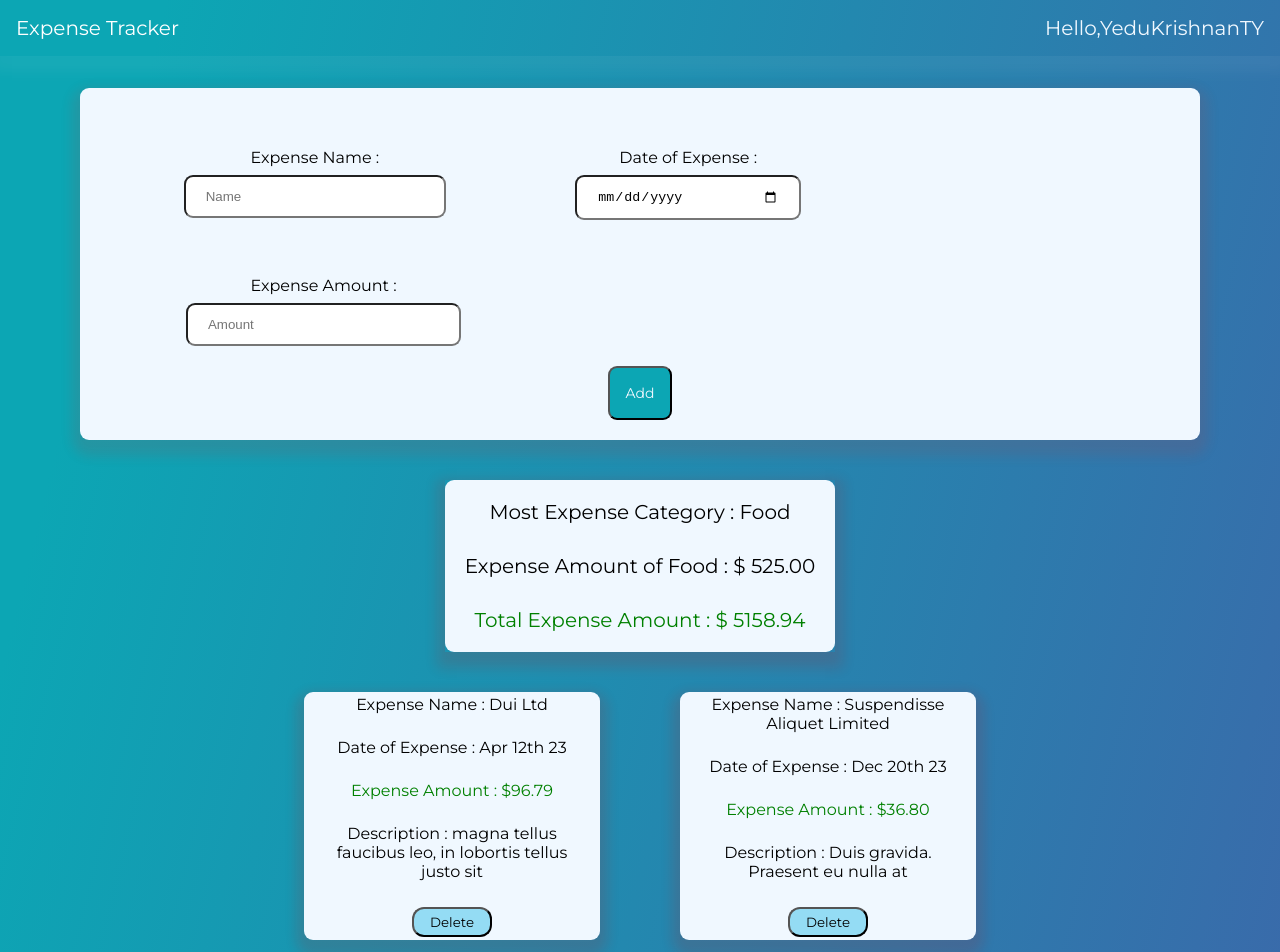
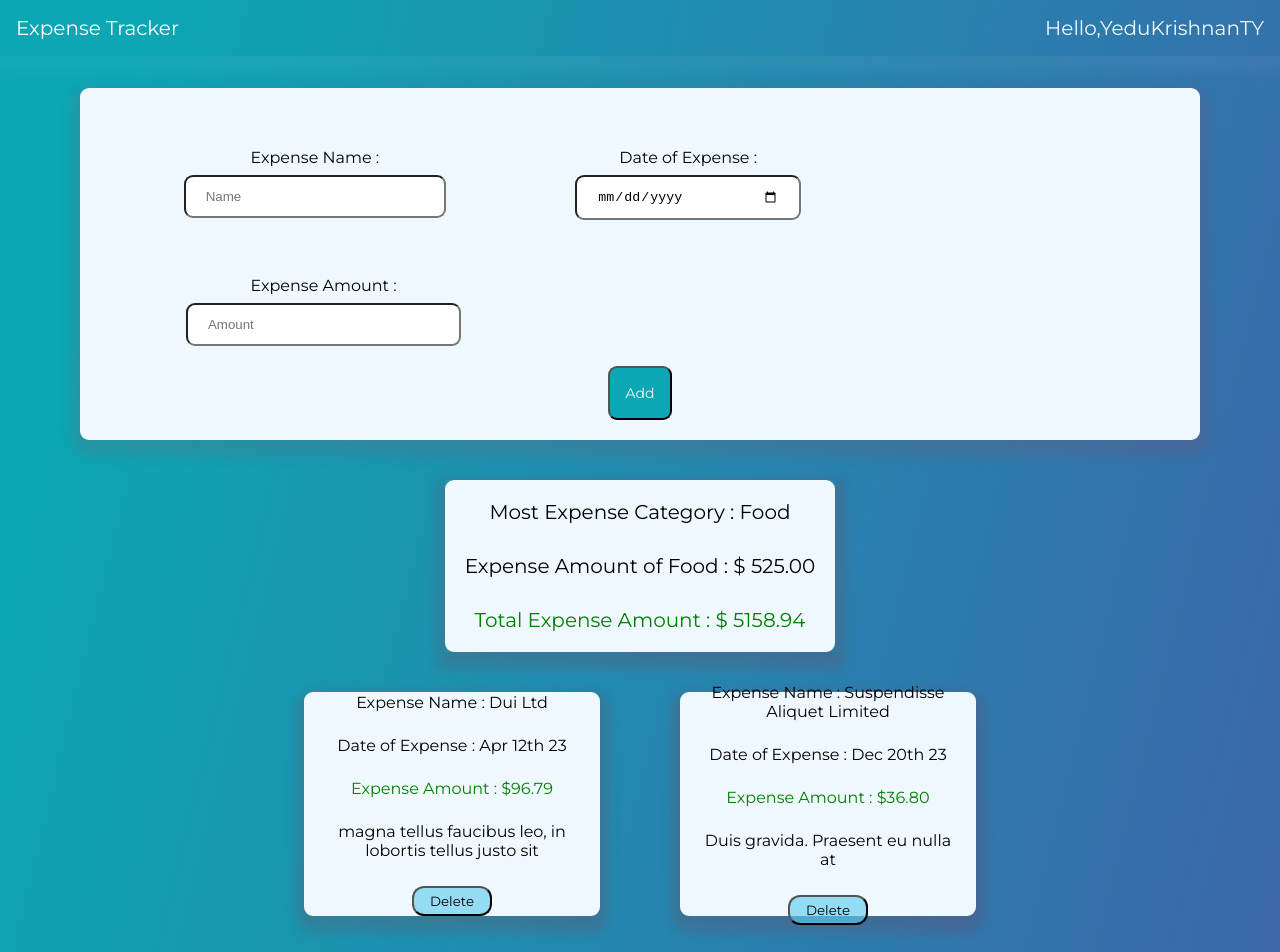
Before and after one commit to YedukrishnanTY/ExpenseTracker, a React (Create React App) app in the folder client/: page / in a window 1280 px wide. Shown: the top 952 px of the page. Built offline with nearby package versions, Linux system fonts and the light colour scheme.

Commit message:
updated desc

```diff
--- a/client/src/components/Details.css
+++ b/client/src/components/Details.css
@@ -32,7 +32,7 @@
     padding: 20px;
     box-shadow: 0 8px 12px 8px rgba(199, 11, 11, 0.137);
     width: 32vh;
-    height: 26vh;
+    height: 23vh;
 }
 
 .details-content :hover {
--- a/client/src/components/Details.jsx
+++ b/client/src/components/Details.jsx
@@ -27,7 +27,7 @@ export default function Details( {data} ) {
                   </div>
 
                   <div className="details-des">
-                    Description : {element.description }
+                     {element.description }
                   </div>
                   <div className="button-shape">
                     <button value="delete" id="delete" className="delete-button">
```
